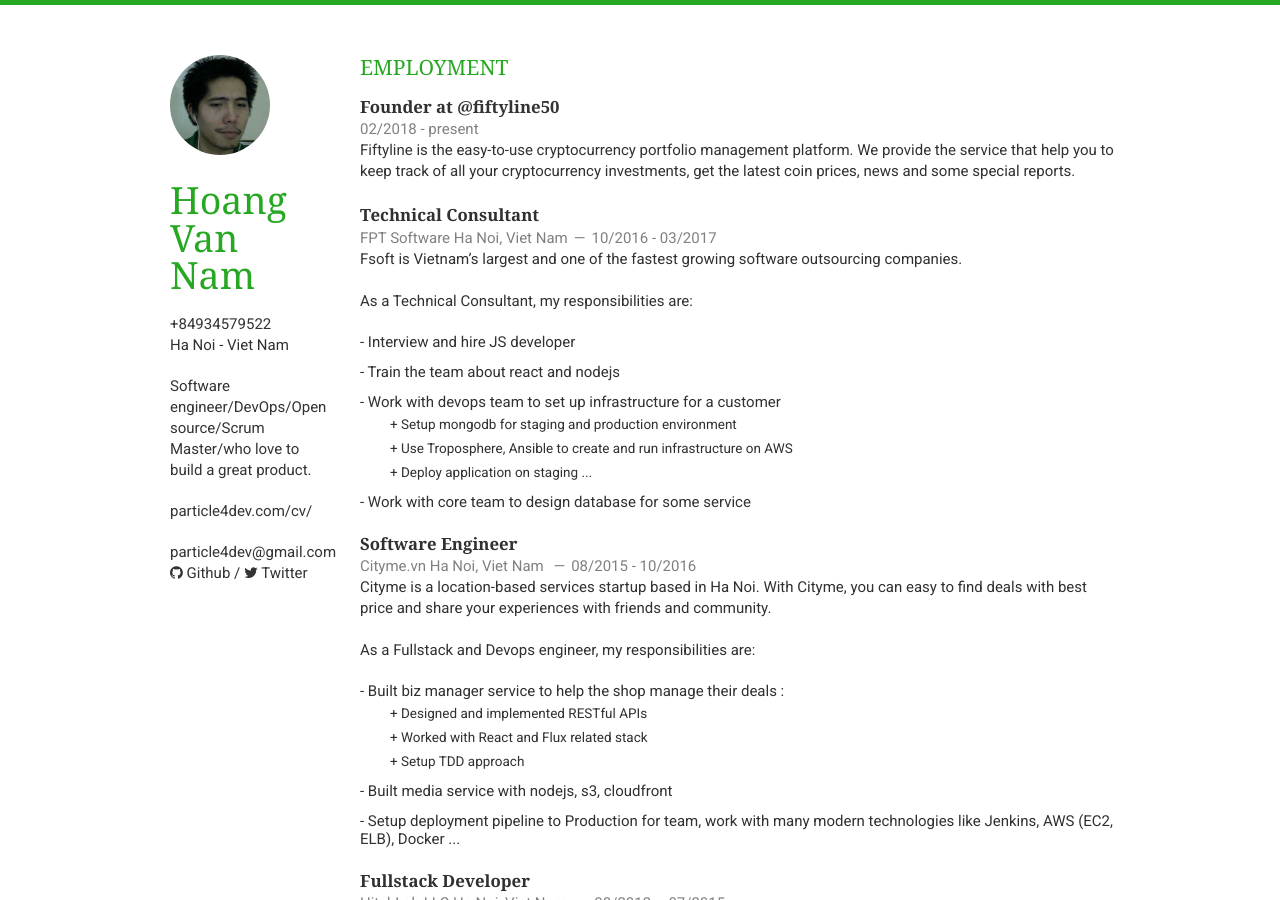
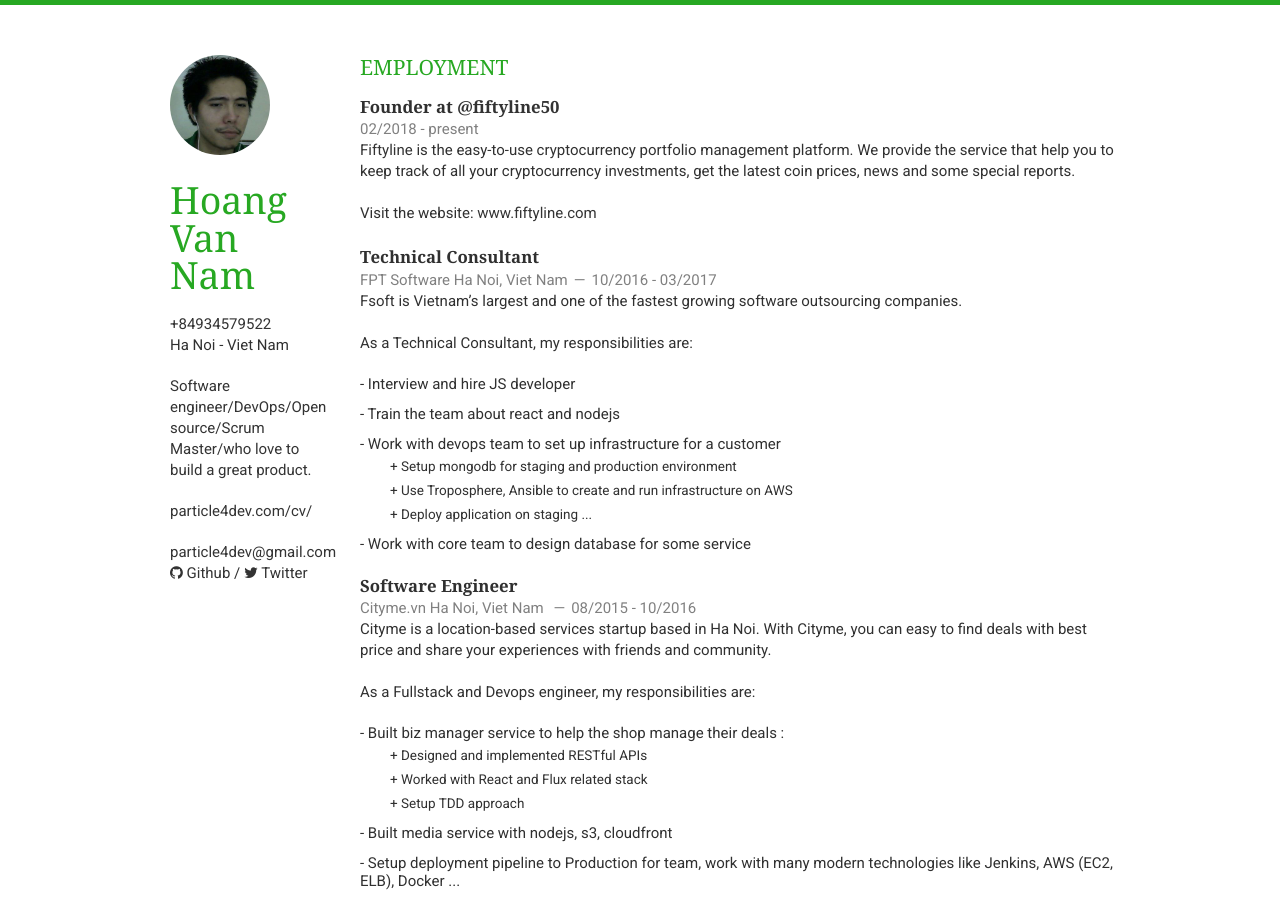
Before and after one commit to particle4dev/blog.particle4dev.com, a Jekyll site: the page built from cv.md, in a window 1280 px wide and 900 px high. Built offline with Jekyll 4.4.1, drawn with Linux system fonts in a browser that asks for light colours; nearby versions of some CDN libraries.

Commit message:
employment:
- add a website link

```diff
--- a/_includes/cv/employment.html
+++ b/_includes/cv/employment.html
@@ -6,6 +6,9 @@
             <span><time>02/2018 - present</time></span>
         </header>
         <a href="http://www.fiftyline.com" target="blank">Fiftyline</a> is the easy-to-use cryptocurrency portfolio management platform. We provide the service that help you to keep track of all your cryptocurrency investments, get the latest coin prices, news and some special reports.
+        <br/>
+        <br/>
+        Visit the website: <a href="http://www.fiftyline.com" target="blank">www.fiftyline.com</a>
     </article>
     <article>
         <header>
```
